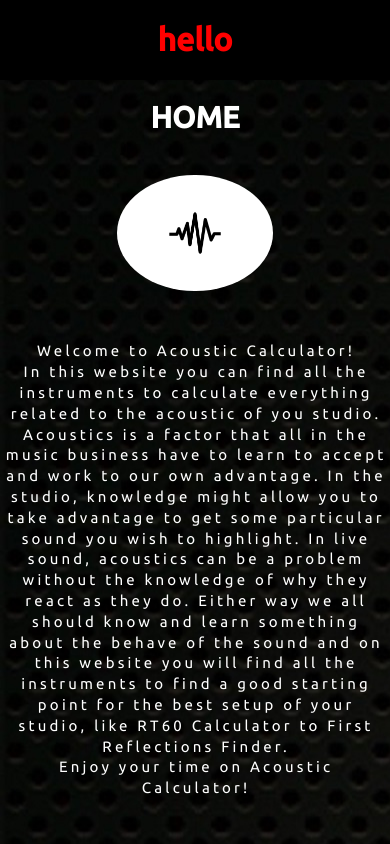
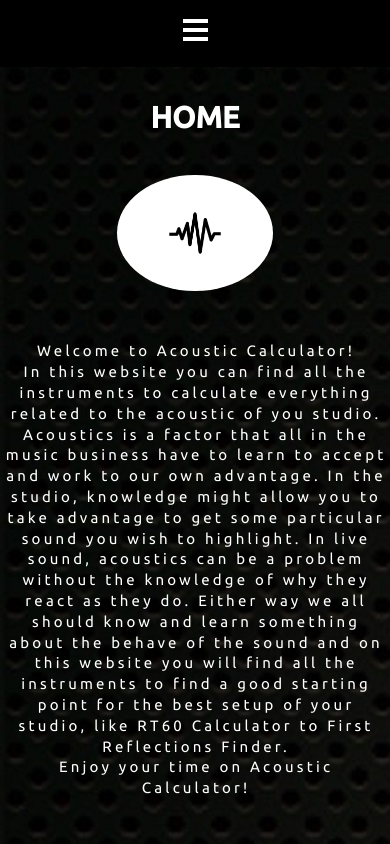
Before and after one commit to fabiolorenzi/acoustic-calculator, a React (Create React App) app: page / in a window 390 px wide. Shown: the top 844 px of the page. Built offline with nearby package versions, Linux system fonts and the light colour scheme.

Commit message:
styled BurgerMenu component

```diff
--- a/src/components/BurgerMenu.jsx
+++ b/src/components/BurgerMenu.jsx
@@ -1,11 +1,13 @@
-import React, { useState } from "react";
+import React from "react";
 import "./BurgerMenu.style.css";
 
 function BurgerMenu() {
-    const [open, setopen] = useState(false);
-
     return(
-        <div className="burgerMenu"><h1>hello</h1></div>
+        <div className="burgerMenu">
+            <div></div>
+            <div></div>
+            <div></div>
+        </div>
     );
 };
 
--- a/src/components/BurgerMenu.style.css
+++ b/src/components/BurgerMenu.style.css
@@ -0,0 +1,22 @@
+.burgerMenu {
+    display: none;
+}
+
+.burgerMenu div {
+    display: block;
+    width: 25px;
+    height: 4px;
+    background-color: #ffffff;
+    margin-bottom: 5px;
+}
+
+@media only screen and (max-width: 860px) {
+    .burgerMenu {
+        display: block;
+        width: fit-content;
+        margin: auto;
+        padding-top: 18px;
+        padding-bottom: 18px;
+        transition-duration: 0.5s;
+    }
+}
--- a/src/components/Header.jsx
+++ b/src/components/Header.jsx
@@ -1,9 +1,17 @@
-import React from "react";
+import React, { useState } from "react";
 import { NavLink } from "react-router-dom";
 import "./Header.style.css";
 import BurgerMenu from "./BurgerMenu.jsx";
+import HiddenMenu from "./HiddenMenu.jsx";
 
 function Header() {
+    const [open, setOpen] = useState(false);
+
+    const openHiddenMenu = e => {
+        e.preventDefault();
+        setOpen(!open);
+    };
+
     return(
         <div className="header">
             <div className="bigMenu">
@@ -12,7 +20,10 @@ function Header() {
                 <NavLink to="/calculator" className="menu1" activeClassName="activeMenu1">CALCULATOR</NavLink>
                 <NavLink to="/contacts" className="menu1" activeClassName="activeMenu1">CONTACTS</NavLink>
             </div>
-            <BurgerMenu />
+            <button onClick={openHiddenMenu} className="burgerButton" id={open ? "burgerOpen" : "burgerClosed"}>
+                <BurgerMenu />
+            </button>
+            <HiddenMenu open={open} />
         </div>
     );
 };
--- a/src/components/Header.style.css
+++ b/src/components/Header.style.css
@@ -3,7 +3,7 @@
     position: fixed;
     width: 100%;
     text-align: center;
-    background-color: #000000;
+    background-color: #000000;;
     top: 0;
     z-index: 999;
 }
@@ -42,17 +42,23 @@
     color: #eeff00;
 }
 
-.burgerMenu {
-    display: none;
+.burgerButton {
+    background-color: transparent;
+    border: none;
+}
+
+#burgerClosed {
+    transform: rotate(0deg);
+    transition-duration: 0.5s;
+}
+
+#burgerOpen {
+    transform: rotate(90deg);
+    transition-duration: 0.5s;
 }
 
 @media only screen and (max-width: 860px) {
     .bigMenu {
         display: none;
     }
-
-    .burgerMenu {
-        display: block;
-        color: red;
-    }
 }
--- /dev/null
+++ b/src/components/HiddenMenu.jsx
@@ -0,0 +1,16 @@
+import React from "react";
+import { NavLink } from "react-router-dom";
+import "./HiddenMenu.style.css";
+
+function HiddenMenu({open}) {
+    return(
+        <div className="hiddenMenu" id={open ? "hiddenMenuOpen" : "hiddenMenuClosed"}>
+            <NavLink to="/" exact className="menu2" activeClassName="activeMenu2">HOME</NavLink>
+            <NavLink to="/tutorial" className="menu2" activeClassName="activeMenu2">TUTORIAL</NavLink>
+            <NavLink to="/calculator" className="menu2" activeClassName="activeMenu2">CALCULATOR</NavLink>
+            <NavLink to="/contacts" className="menu2" activeClassName="activeMenu2">CONTACTS</NavLink>
+        </div>
+    );
+};
+
+export default HiddenMenu;
--- /dev/null
+++ b/src/components/HiddenMenu.style.css
@@ -0,0 +1,9 @@
+.hiddenMenu {
+    display: none;
+}
+
+/*@media only screen and (max-width: 860px) {
+    .hiddenMenu {
+        display: block;
+    }
+}*/
```
